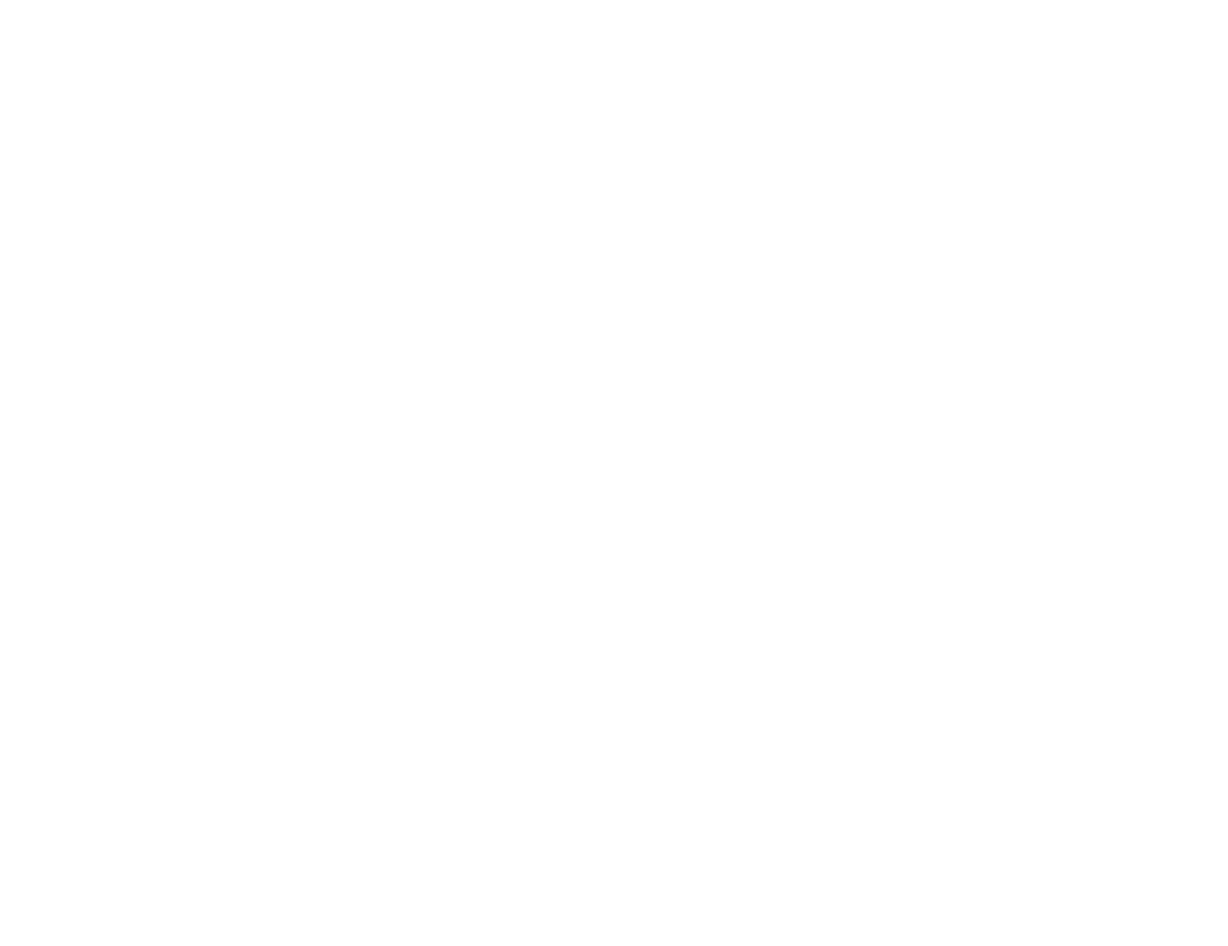
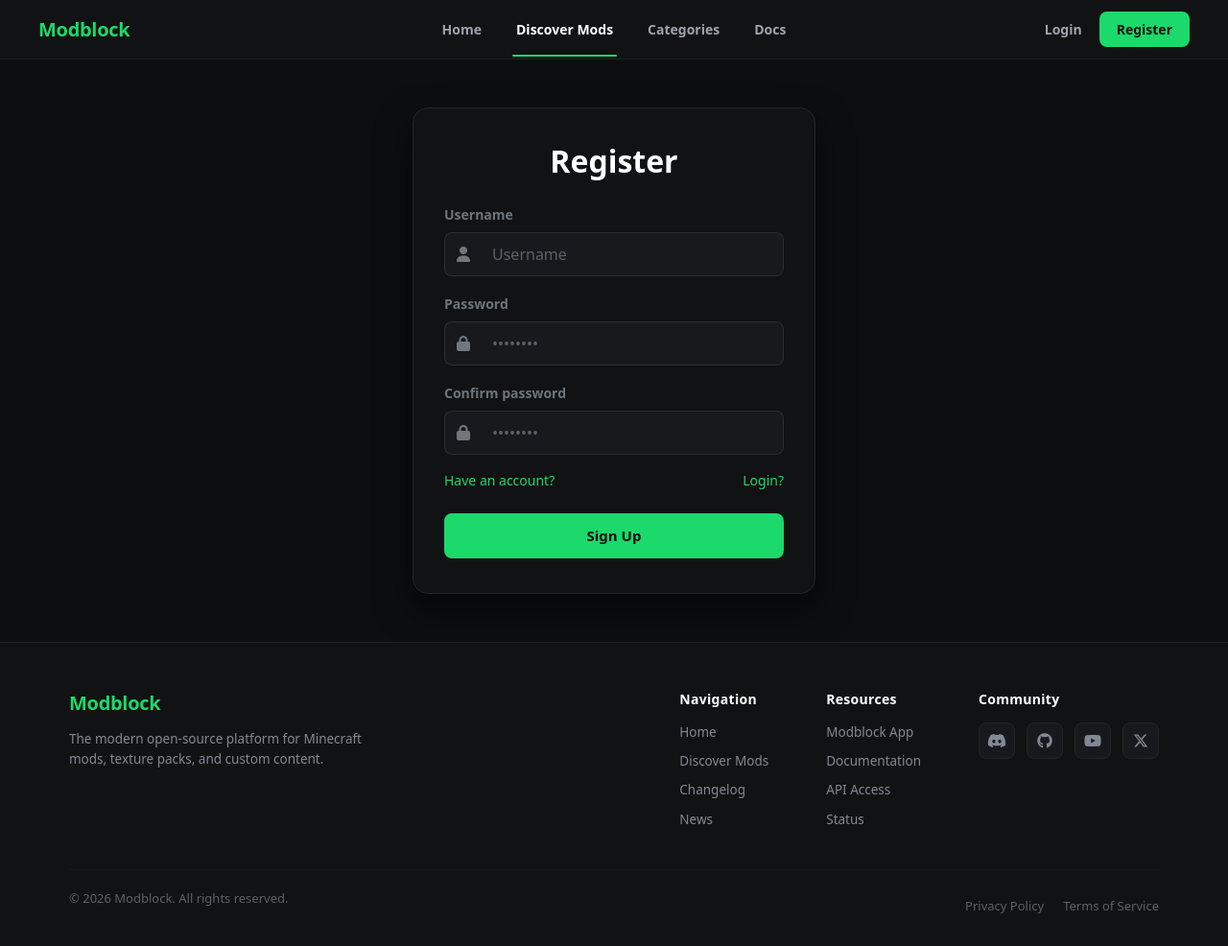
Before and after one commit to biggestpig123/kiet, a plain HTML site: page spck/register.html in a window 1280 px wide. Shown: the whole page at 96% size. Before the commit the page ends 800 px from the top, so only its background shows below. Drawn offline with nearby package versions, Linux system fonts and the light colour scheme.

Commit message:
update lai tu email thanhj username

```diff
--- a/spck/register.html
+++ b/spck/register.html
@@ -1,11 +1,125 @@
 <!DOCTYPE html>
 <html lang="en">
+
 <head>
     <meta charset="UTF-8">
     <meta name="viewport" content="width=device-width, initial-scale=1.0">
-    <title>register</title>
+    <title>Đăng nhập - Modblock</title>
+    <link href="https://cdn.jsdelivr.net/npm/bootstrap@5.3.3/dist/css/bootstrap.min.css" rel="stylesheet">
+    <link rel="stylesheet" href="https://cdnjs.cloudflare.com/ajax/libs/font-awesome/6.5.1/css/all.min.css">
+    <link rel="stylesheet" href="./css/login.css">
 </head>
+
 <body>
+    <!-- Header / Navbar -->
+    <header class="sc-header">
+        <div class="sc-header-left">
+            <a href="./index.html" class="sc-logo-text">Modblock</a>
+        </div>
 
+        <nav class="sc-nav-center">
+            <a href="./index.html">Home</a>
+            <a href="./discover.html" class="active">Discover Mods</a>
+            <a href="#">Categories</a>
+            <a href="#">Docs</a>
+        </nav>
+
+        <div class="sc-header-right">
+            <a href="./login.html" class="nav-link-login">Login</a>
+            <a href="./register.html" class="btn-register">Register</a>
+        </div>
+    </header>
+
+    <!-- Login Container -->
+    <main class="login-wrapper">
+        <form class="login-card">
+            <div class="text-center mb-4">
+                <h2 class="fw-bold m-0 text-white">Register</h2>
+            </div>
+
+            <div class="mb-3">
+                <label class="form-label small text-secondary fw-semibold">Username</label>
+                <div class="input-group">
+                    <span class="input-group-text"><i class="fa-solid fa-user"></i></span>
+                    <input type="text" class="form-control" placeholder="Username" required>
+                </div>
+            </div>
+
+            <div class="mb-3">
+                <label class="form-label small text-secondary fw-semibold">Password</label>
+                <div class="input-group">
+                    <span class="input-group-text"><i class="fa-solid fa-lock"></i></span>
+                    <input type="password" class="form-control" placeholder="••••••••" required>
+                </div>
+            </div>
+
+            <div class="mb-3">
+                <label class="form-label small text-secondary fw-semibold">Confirm password</label>
+                <div class="input-group">
+                    <span class="input-group-text"><i class="fa-solid fa-lock"></i></span>
+                    <input type="password" class="form-control" placeholder="••••••••" required>
+                </div>
+            </div>
+
+            <div class="d-flex justify-content-between align-items-center mb-4 small">
+                <a href="./register.html" class="auth-link">Have an account?</a>
+                <a href="#" class="auth-link">Login?</a>
+            </div>
+
+            <button type="submit" class="btn btn-modrinth w-100 fw-bold">Sign Up</button>
+        </form>
+    </main>
+
+    <!-- Footer -->
+    <footer class="sc-footer">
+        <div class="sc-footer-container">
+            <div class="sc-footer-top">
+                <div class="sc-footer-brand">
+                    <span class="sc-logo-text">Modblock</span>
+                    <p class="sc-footer-text">The modern open-source platform for Minecraft mods, texture packs, and custom content.</p>
+                </div>
+
+                <div class="sc-footer-links">
+                    <div class="sc-footer-col">
+                        <p class="sc-footer-title">Navigation</p>
+                        <a href="./index.html">Home</a>
+                        <a href="./discover.html">Discover Mods</a>
+                        <a href="#">Changelog</a>
+                        <a href="#">News</a>
+                    </div>
+                    <div class="sc-footer-col">
+                        <p class="sc-footer-title">Resources</p>
+                        <a href="#">Modblock App</a>
+                        <a href="#">Documentation</a>
+                        <a href="#">API Access</a>
+                        <a href="#">Status</a>
+                    </div>
+                    <div class="sc-footer-col">
+                        <p class="sc-footer-title">Community</p>
+                        <div class="sc-footer-social">
+                            <a href="#" title="Discord"><i class="fa-brands fa-discord"></i></a>
+                            <a href="#" title="GitHub"><i class="fa-brands fa-github"></i></a>
+                            <a href="#" title="YouTube"><i class="fa-brands fa-youtube"></i></a>
+                            <a href="#" title="X / Twitter"><i class="fa-brands fa-x-twitter"></i></a>
+                        </div>
+                    </div>
+                </div>
+            </div>
+
+            <hr class="sc-footer-divider">
+
+            <div class="sc-footer-bottom">
+                <p>© 2026 Modblock. All rights reserved.</p>
+                <div class="sc-footer-legal">
+                    <a href="#">Privacy Policy</a>
+                    <a href="#">Terms of Service</a>
+                </div>
+            </div>
+        </div>
+    </footer>
+
+    <script src="https://cdn.jsdelivr.net/npm/bootstrap@5.3.3/dist/js/bootstrap.bundle.min.js"></script>
+    <script src="./js/login.js"></script>
 </body>
+
 </html>
```
Also changed, not shown: spck/login.html (+2 -2 lines).
